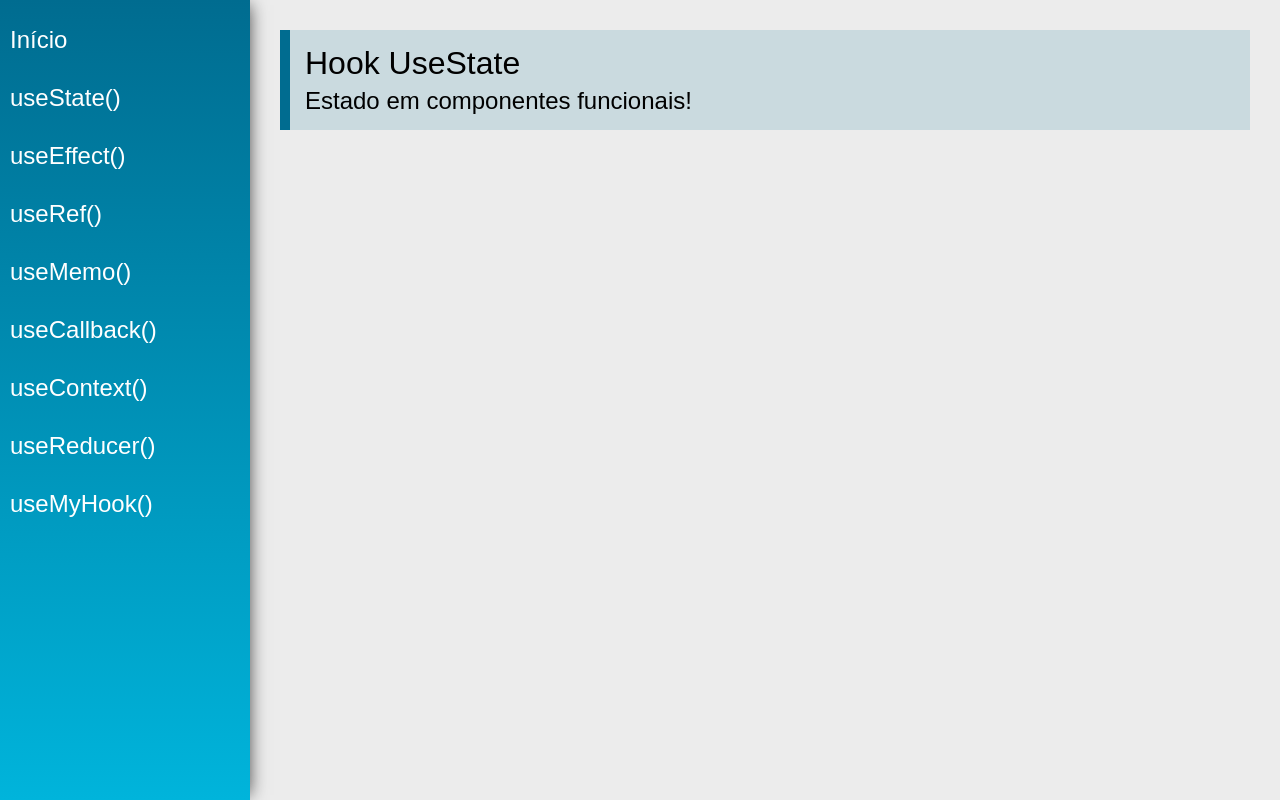
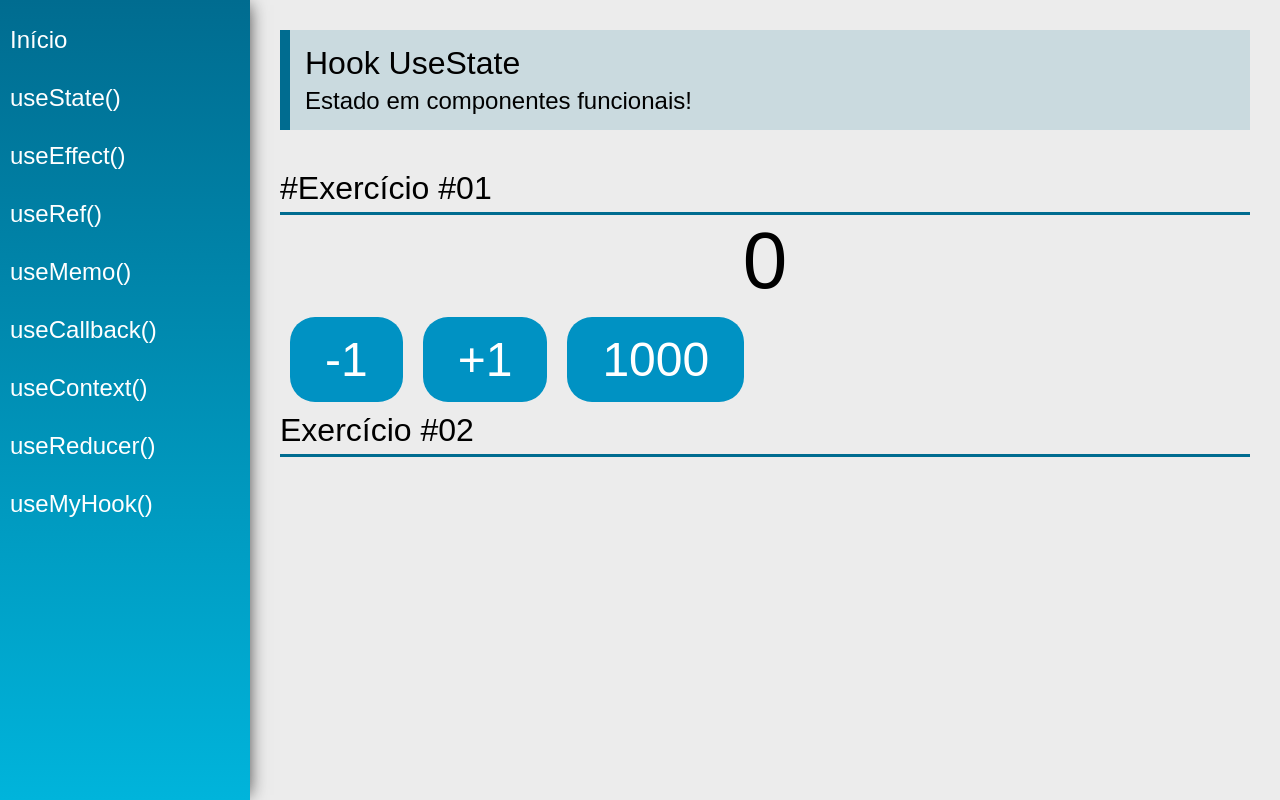
Before and after one commit to FelipeUTFPR/React_Hooks, a React (Create React App) app: page /useState in a window 1280 px wide. Built offline with nearby package versions, Linux system fonts and the light colour scheme.

Commit message:
60. useState #01

```diff
--- a/src/views/examples/UseState.jsx
+++ b/src/views/examples/UseState.jsx
@@ -1,15 +1,43 @@
-import React from 'react'
-import PageTitle from '../../components/layout/PageTitle'
+import React, {useState} from "react";
+import PageTitle from "../../components/layout/PageTitle";
+import SectionTitle from "../../components/layout/SectionTitle";
 
 const UseState = (props) => {
+//Primeira variavel do array recebe o valor atual do estado
+//Segunda variável guarda a função que ira alterar o valor do estado
+//useState recebe no parâmetro o valor inicial do estado, que é  zero '0'
+//não consigo alterar o valor de count diretamente, preciso usar a função setCount
+    const [count, setCount] = useState(0)
   return (
     <div className="UseState">
       <PageTitle
         title="Hook UseState"
         subtitle="Estado em componentes funcionais!"
       />
+
+      <SectionTitle title="#Exercício #01" />
+
+      <div className="center">
+        <span className="text">{count}</span>
       </div>
-    )
-}
+{/* pode passar o valor direto de count, ou umas função callback de um valor que deseja alterar */}
+      <div>
+        <button className="btn" onClick={() => setCount(count - 1)}>
+          -1
+        </button>
+        <button className="btn" onClick={() => setCount(count + 1)}>
+          +1
+        </button>
+        <button className="btn" onClick={() => setCount(current => current + 1000)}>
+          1000
+        </button>
+      </div>
 
-export default UseState
+
+
+      <SectionTitle title="Exercício #02" />
+    </div>
+  );
+};
+
+export default UseState;
```
Lines whose indentation alone changed are shown as unchanged.
